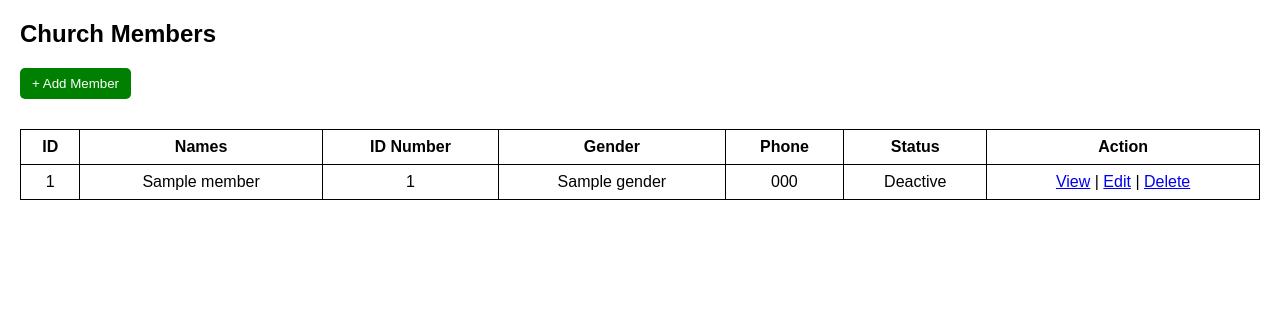
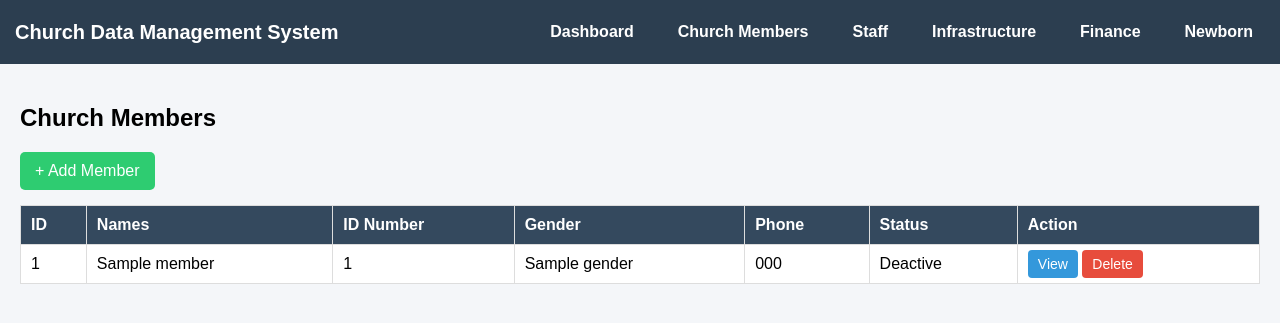
Before and after one commit to ikorikwishakajeamarie1-debug/church_app, a Flask app: page / in a window 1280 px wide. Shown: the top 323 px of the page. Run offline with Flask 3, Linux system fonts and the light colour scheme; tables that the repository leaves empty hold one stand-in row (values such as "Sample post"); a database or web service that is not in the repository returns one stand-in record (values such as "Sample title"); some libraries are stand-ins or nearby versions.

Commit message:
Uppdated UI with navbar and members system

```diff
--- a/templates/members.html
+++ b/templates/members.html
@@ -2,170 +2,144 @@
 <html lang="en">
 <head>
     <meta charset="UTF-8">
-<title>Church Members</title>
+    <title>Church Data Management System</title>
 
     <style>
-body { font-family: Arial; margin: 20px; }
+        body {
+            margin: 0;
+            font-family: Arial, sans-serif;
+            background-color: #f4f6f9;
+        }
 
-.btn {
+        /* ===== NAVBAR ===== */
+        .navbar {
+            background-color: #2c3e50;
+            color: white;
+            padding: 15px;
+            display: flex;
+            align-items: center;
+            justify-content: space-between;
+        }
+
+        .navbar h1 {
+            margin: 0;
+            font-size: 20px;
+        }
+
+        .menu {
+            display: flex;
+            gap: 20px;
+        }
+
+        .menu a {
+            color: white;
+            text-decoration: none;
+            font-weight: bold;
             padding: 8px 12px;
-    background: green;
-    color: white;
-    border: none;
-    cursor: pointer;
             border-radius: 5px;
         }
 
-.form-container {
-    display: none;
-    margin-top: 20px;
-    padding: 15px;
-    border: 1px solid #ccc;
+        .menu a:hover {
+            background-color: #1abc9c;
         }
 
-input, select {
-    width: 100%;
-    padding: 6px;
-    margin-bottom: 10px;
+        /* ===== CONTAINER ===== */
+        .container {
+            padding: 20px;
         }
 
+        /* ===== TABLE ===== */
         table {
             width: 100%;
-    margin-top: 30px;
             border-collapse: collapse;
+            background: white;
         }
 
         th, td {
-    border: 1px solid black;
-    padding: 8px;
-    text-align: center;
+            padding: 10px;
+            border: 1px solid #ddd;
+            text-align: left;
+        }
+
+        th {
+            background-color: #34495e;
+            color: white;
+        }
+
+        /* ===== BUTTONS ===== */
+        .btn {
+            padding: 6px 10px;
+            text-decoration: none;
+            border-radius: 4px;
+            color: white;
+            font-size: 14px;
+        }
+
+        .view { background-color: #3498db; }
+        .delete { background-color: #e74c3c; }
+
+        .add-btn {
+            background-color: #2ecc71;
+            padding: 10px 15px;
+            color: white;
+            text-decoration: none;
+            border-radius: 5px;
+            display: inline-block;
+            margin-bottom: 15px;
         }
     </style>
 </head>
 
 <body>
 
+    <!-- NAVBAR -->
+    <div class="navbar">
+        <h1>Church Data Management System</h1>
+
+        <div class="menu">
+            <a href="/">Dashboard</a>
+            <a href="/members">Church Members</a>
+            <a href="#">Staff</a>
+            <a href="#">Infrastructure</a>
+            <a href="#">Finance</a>
+            <a href="#">Newborn</a>
+        </div>
+    </div>
+
+    <!-- CONTENT -->
+    <div class="container">
+
         <h2>Church Members</h2>
 
-<button class="btn" onclick="toggleForm()">+ Add Member</button>
+        <!-- ADD MEMBER BUTTON -->
+        <a href="#" class="add-btn" onclick="document.getElementById('form').style.display='block'">
+            + Add Member
+        </a>
 
-<!-- ================= FORM ================= -->
-<div class="form-container" id="memberForm">
+        <!-- ADD MEMBER FORM (hidden initially) -->
+        <div id="form" style="display:none; margin-bottom:20px;">
+            <form action="/add_member" method="POST">
 
-<form method="POST" action="/add_member" method="POST">
-<h3>1. Personal Identification</h3>
+                <input type="text" name="names" placeholder="Names" required><br><br>
+                <input type="text" name="id_number" placeholder="ID Number"><br><br>
+                <input type="text" name="phone" placeholder="Phone"><br><br>
 
-<label>ID</label>
-<input type="number" name="member_id">
-
-<label>Names</label>
-<input type="text" name="name" required>
-
-<label>ID Number</label>
-<input type="text" name="id_number">
-
-<label>Phone</label>
-<input type="text" name="phone">
-
-<label>Birthdate</label>
-<input type="date" name="birthdate">
-
-<label>Gender</label>
                 <select name="gender">
+                    <option value="">Gender</option>
                     <option>Male</option>
                     <option>Female</option>
-</select>
+                </select><br><br>
 
-<label>Marital Status</label>
-<select name="marital_status" onchange="toggleParentField(this)">
-    <option>Married</option>
-    <option>Widow</option>
-    <option>Widower</option>
-    <option>Divorced</option>
-    <option value="Single">Single</option>
-</select>
-
-<div id="parentField" style="display:none;">
-    <label>Parent Names</label>
-    <input type="text" name="parent_names">
-</div>
-
-<h3>2. Location</h3>
-
-<label>Country</label>
-<input type="text" name="country" value="Rwanda">
-
-<label>Province</label>
-<input type="text" name="province" value="Kigali">
-
-<label>District</label>
-<select name="district">
-    <option>Kicukiro</option>
-    <option>Nyarugenge</option>
-    <option>Gasabo</option>
-</select>
-
-<label>Sector</label>
-<input type="text" name="sector">
-
-<label>Cell</label>
-<input type="text" name="cell">
-
-<label>Village</label>
-<input type="text" name="village">
-
-<h3>3. Church Responsibilities</h3>
-
-<label>Role</label>
-<select name="role">
-    <option>Christian</option>
-    <option>Choir Member</option>
-    <option>Choir Committee</option>
-    <option>COGEE Member</option>
-</select>
-
-<label>Baptized</label>
-<select name="baptized">
-    <option>Yes</option>
-    <option>No</option>
-</select>
-
-<label>Date of Baptism</label>
-<input type="date" name="baptism_date">
-
-<label>Itsinda</label>
-<select name="itsinda">
-    <option>Abanaziri</option>
-    <option>Abanarada</option>
-    <option>Abisiraheli</option>
-    <option>Abayosefu</option>
-    <option>Abaleweli</option>
-    <option>Ababenyamini</option>
-    <option>Abaheburayo</option>
-    <option>Abagidiyoni</option>
-</select>
-
-<label>Status</label>
-<select name="status" required>
+                <select name="status">
                     <option value="Active">Active</option>
                     <option value="Deactive">Deactive</option>
-</select>
+                </select><br><br>
 
-<div id="reasonField" style="display:none;">
-    <label>Reason</label>
-    <select name="reason" required>
-        <option>Changed Location</option>
-        <option>Changed Church</option>
-        <option>Abusing Church Rules</option>
-        <option>1 Year No Participation</option>
-    </select>
-</div>
-
-<button type="submit">Save</button>
+                <button type="submit">Save Member</button>
             </form>
         </div>
 
-<!-- ================= TABLE ================= -->
+        <!-- MEMBERS TABLE -->
         <table>
             <tr>
                 <th>ID</th>
@@ -186,32 +160,14 @@ th, td {
                 <td>{{ m.phone }}</td>
                 <td>{{ m.status }}</td>
                 <td>
-        <a href="/view_member/{{ m.id }}">View</a> |
-        <a href="/edit_member/{{ m.id }}">Edit</a> |
-        <a href="/delete_member/{{ m.id }}">Delete</a>
+                    <a href="/view_member/{{ m.id }}" class="btn view">View</a>
+                    <a href="/delete_member/{{ m.id }}" class="btn delete">Delete</a>
                 </td>
             </tr>
             {% endfor %}
-
         </table>
 
-<!-- ================= JS ================= -->
-<script>
-function toggleForm() {
-    let form = document.getElementById("memberForm");
-    form.style.display = (form.style.display === "block") ? "none" : "block";
-}
-
-function toggleParentField(select) {
-    document.getElementById("parentField").style.display =
-        (select.value === "Single") ? "block" : "none";
-}
-
-function toggleReason(select) {
-    document.getElementById("reasonField").style.display =
-        (select.value === "Deactive") ? "block" : "none";
-}
-</script>
+    </div>
 
 </body>
 </html>
```
Lines whose indentation alone changed are shown as unchanged.
